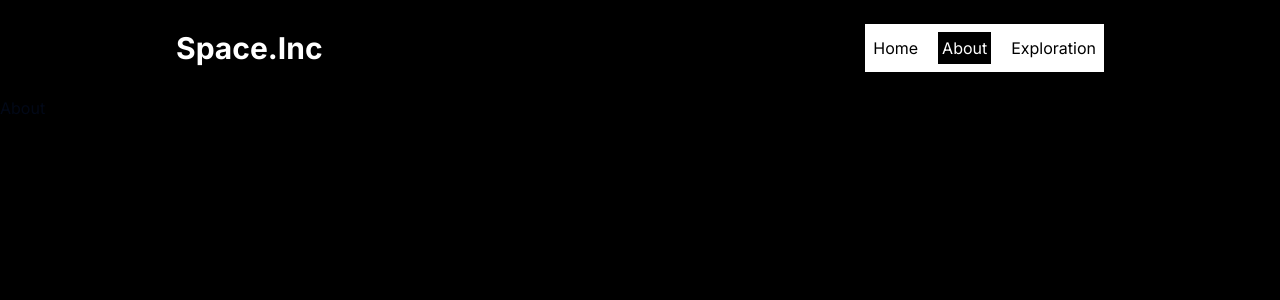
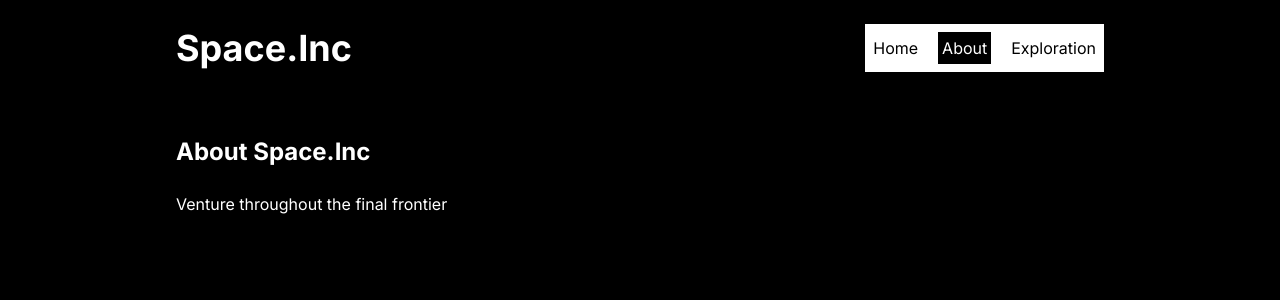
Before and after one commit to Jell13/space-inc, a Next.js app: page /about in a window 1280 px wide. Shown: the top 300 px of the page. Built offline with nearby package versions, Linux system fonts and the light colour scheme.

Commit message:
added the animation effect on hover in navbar

```diff
--- a/app/about/page.jsx
+++ b/app/about/page.jsx
@@ -2,8 +2,13 @@ import React from 'react'
 
 const page = () => {
   return (
-    <div>
-      About
+    <div className='text-white md:px-44 w-screen h-full'>
+      <div className='w-full h-full flex flex-col gap-6 mt-10'>
+        <h3 className='font-bold text-2xl'>About Space.Inc</h3>
+        <div className='flex flex-col'>
+          <p>Venture throughout the final frontier</p>
+        </div>
+      </div>
     </div>
   )
 }
--- a/app/components/Navbar.jsx
+++ b/app/components/Navbar.jsx
@@ -28,12 +28,12 @@ const Navbar = () => {
 
   return (
     <div className='h-full w-full md:px-44 px-12 flex items-center justify-between'>
-      <h1 className='md:text-3xl text-2xl font-bold text-white'>
+      <h1 className='md:text-4xl text-2xl font-bold text-white'>
         Space.Inc
       </h1>
       <nav className='md:flex hidden gap-5 items-center bg-white px-2 py-2'>
         {links.map(link => (
-            <div key={link.id} className={`${router === link.link ? 'text-white bg-black px-1 py-1' : 'text-black'}`}>
+            <div key={link.id} className={`${router === link.link ? 'text-white bg-black px-1 py-1' : 'text-black'} hover:bg-black hover:text-white hover:px-1 hover:py-1 duration-300`}>
                 <Link href={link.link}>{link.name}</Link>
             </div>
         ))}
```
